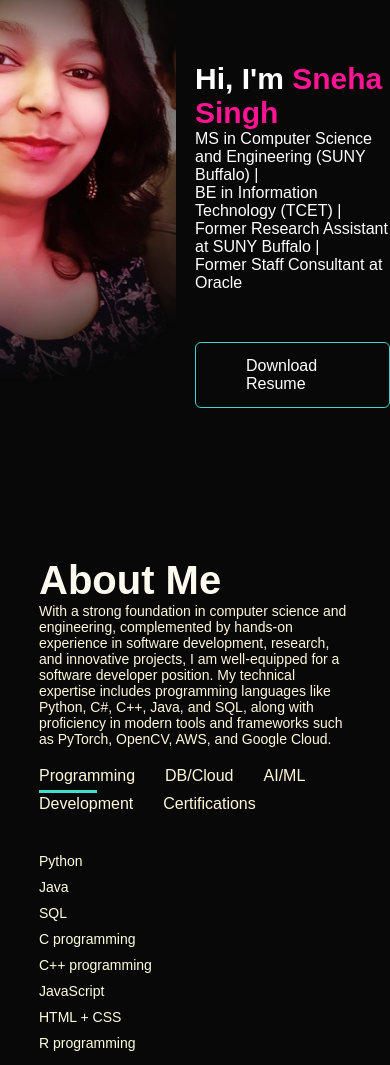
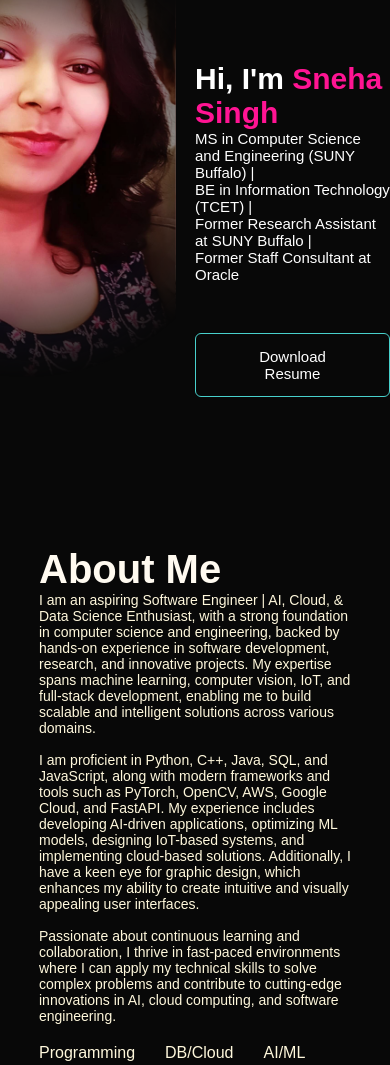
Before and after one commit to snehas-17/personal_portfolio, a plain HTML site: page index.html in a window 390 px wide. Shown: the part 248-1313 px from the top of the page. Drawn offline with Linux system fonts and the light colour scheme.

Commit message:
Latest changes

```diff
--- a/index.html
+++ b/index.html
@@ -41,7 +41,9 @@
             <div class="row">
                 <div class="about-col-1">
                     <h1 class="subtitle">About Me</h1>
-                    <p>With a strong foundation in computer science and engineering, complemented by hands-on experience in software development, research, and innovative projects, I am well-equipped for a software developer position. My technical expertise includes programming languages like Python, C#, C++, Java, and SQL, along with proficiency in modern tools and frameworks such as PyTorch, OpenCV, AWS, and Google Cloud.</p>
+                    <p>I am an aspiring Software Engineer | AI, Cloud, & Data Science Enthusiast, with a strong foundation in computer science and engineering, backed by hands-on experience in software development, research, and innovative projects. My expertise spans machine learning, computer vision, IoT, and full-stack development, enabling me to build scalable and intelligent solutions across various domains.</p>
+                    <p><br>I am proficient in Python, C++, Java, SQL, and JavaScript, along with modern frameworks and tools such as PyTorch, OpenCV, AWS, Google Cloud, and FastAPI. My experience includes developing AI-driven applications, optimizing ML models, designing IoT-based systems, and implementing cloud-based solutions. Additionally, I have a keen eye for graphic design, which enhances my ability to create intuitive and visually appealing user interfaces.</p>
+                    <p><br>Passionate about continuous learning and collaboration, I thrive in fast-paced environments where I can apply my technical skills to solve complex problems and contribute to cutting-edge innovations in AI, cloud computing, and software engineering.</p>
                     <div class="tabs-about">
                         <p class="tab-links active-link" onclick="tabopen('programming')">Programming</p>
                         <p class="tab-links" onclick="tabopen('dbcloud')">DB/Cloud</p>
--- a/style.css
+++ b/style.css
@@ -104,6 +104,7 @@ nav ul li a:hover::after {
     padding: 14px 50px;
     border-radius: 6px;
     text-decoration: none;
+    text-align: center;
     color: #fff;
     transition: background 0.5s;
 }
@@ -508,7 +509,7 @@ nav .fas {
 
     .header-text {
         margin-top: 50%;
-        font-size: 16px;
+        font-size: 15px;
     }
 
     .header-text h1 {
```
